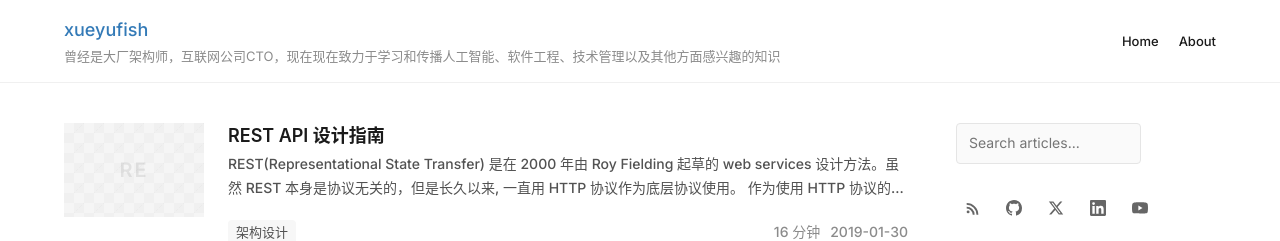
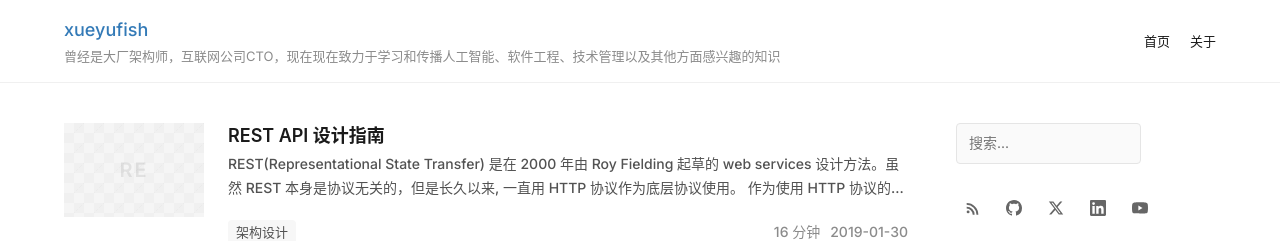
Before and after one commit to xueyufish/xueyufish.github.io, a Jekyll site: the page built from index.html, in a window 1280 px wide. Shown: the top 241 px of the page. Built offline with Jekyll 4.4.1, drawn with Linux system fonts in a browser that asks for light colours; the list of posts is cut into pages by our own code; comment, search, counter and statistics services are not loaded.

Commit message:
fix: localize navigation labels and search placeholder
- Home → 首页
- About → 关于
- Search placeholder → 搜索...

```diff
--- a/index.html
+++ b/index.html
@@ -9,8 +9,8 @@ layout: page
       <span class="home-banner-tagline">{{ site.description }}</span>
     </div>
     <nav class="home-banner-nav">
-      <a href="{{ "/" | prepend: site.baseurl }}"{% if page.url == '/' %} class="active"{% endif %}>Home</a>
-      <a href="{{ "/about/" | prepend: site.baseurl }}">About</a>
+      <a href="{{ "/" | prepend: site.baseurl }}"{% if page.url == '/' %} class="active"{% endif %}>首页</a>
+      <a href="{{ "/about/" | prepend: site.baseurl }}">关于</a>
     </nav>
   </div>
 </div>
@@ -71,7 +71,7 @@ layout: page
     <div class="home-aside-section">
       <div class="home-aside-search">
         <form action="{{ "/search/" | prepend: site.baseurl }}" method="get" role="search">
-          <input type="search" name="q" placeholder="Search articles..." aria-label="搜索文章">
+          <input type="search" name="q" placeholder="搜索..." aria-label="搜索文章">
         </form>
       </div>
     </div>
```
